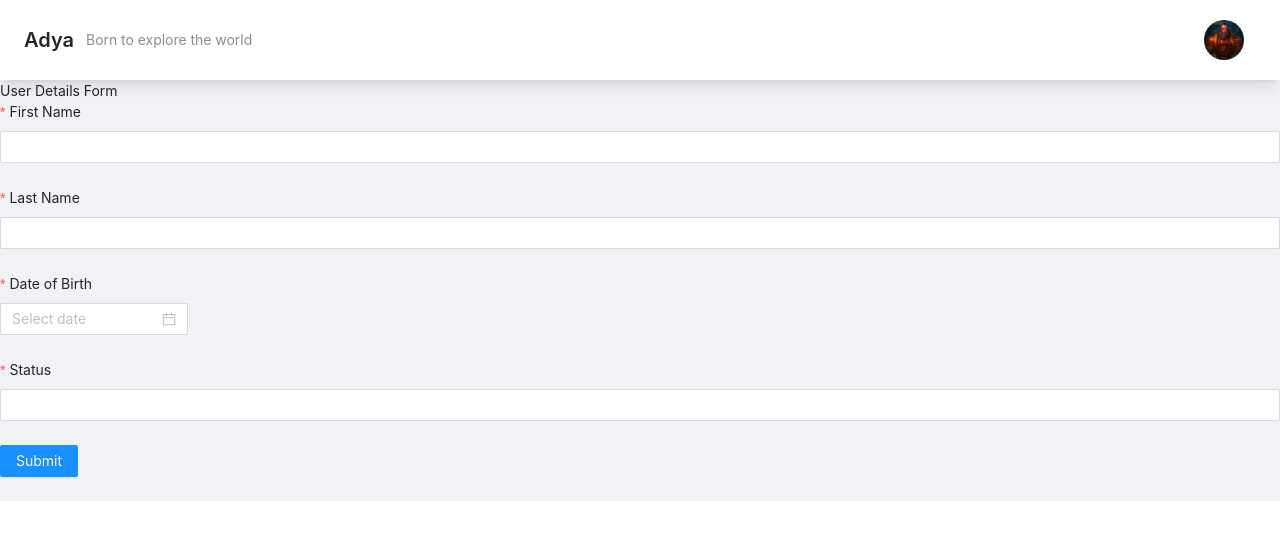
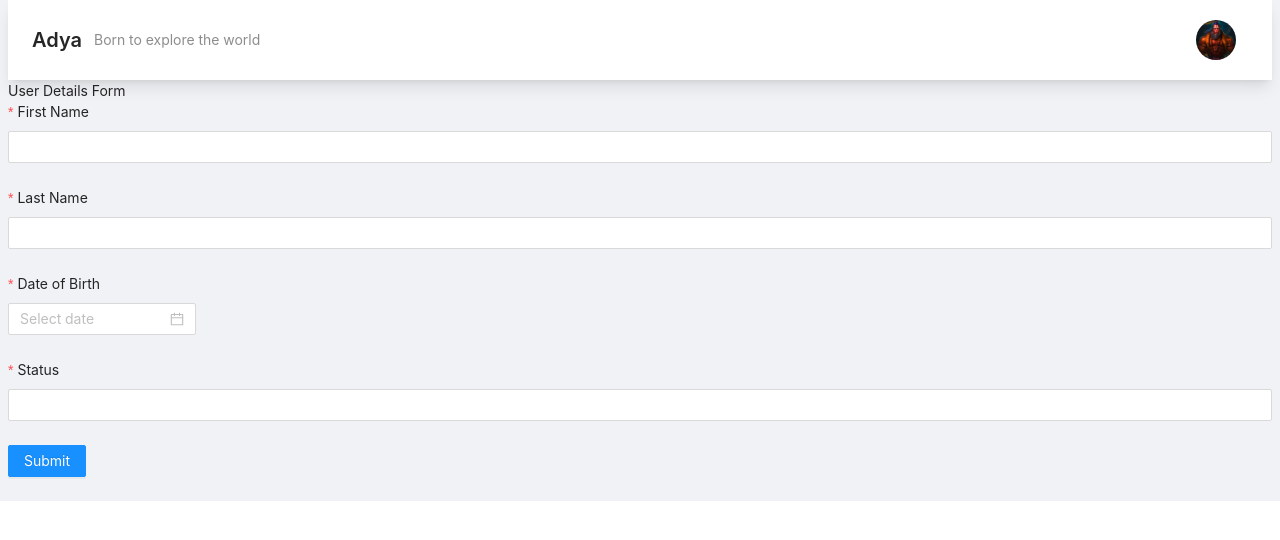
Before and after one commit to SkillGradeup/learning-hub-2.0, a React (Create React App) app in the folder user-management-app/uma-client/: page / in a window 1280 px wide. Shown: the top 540 px of the page. Built offline with nearby package versions, Linux system fonts and the light colour scheme.

Commit message:
#16 Add margin for layout

```diff
--- a/user-management-app/uma-client/src/component/Header/AppHeader.jsx
+++ b/user-management-app/uma-client/src/component/Header/AppHeader.jsx
@@ -3,7 +3,7 @@ import { PageHeader, Avatar } from "antd";
 const AppHeader = () => {
   return (
     <PageHeader
-      className="sticky top-0 z-50 bg-white shadow-lg"
+      className="mx-2 sticky top-0 z-50 bg-white shadow-lg"
       title="Adya"
       subTitle="Born to explore the world"
       extra={[<Avatar key="avatar" src="images/hanuman.jpg" size="large" />]}
--- a/user-management-app/uma-client/src/component/user/UserPage.jsx
+++ b/user-management-app/uma-client/src/component/user/UserPage.jsx
@@ -13,7 +13,7 @@ const UserPage = () => {
   };
 
   return (
-    <div>
+    <div className="mx-2">
       <h1>User Details Form</h1>
       <UserDetailForm initialValues={initialValues} onSubmit={handleSubmit} />
     </div>
```
